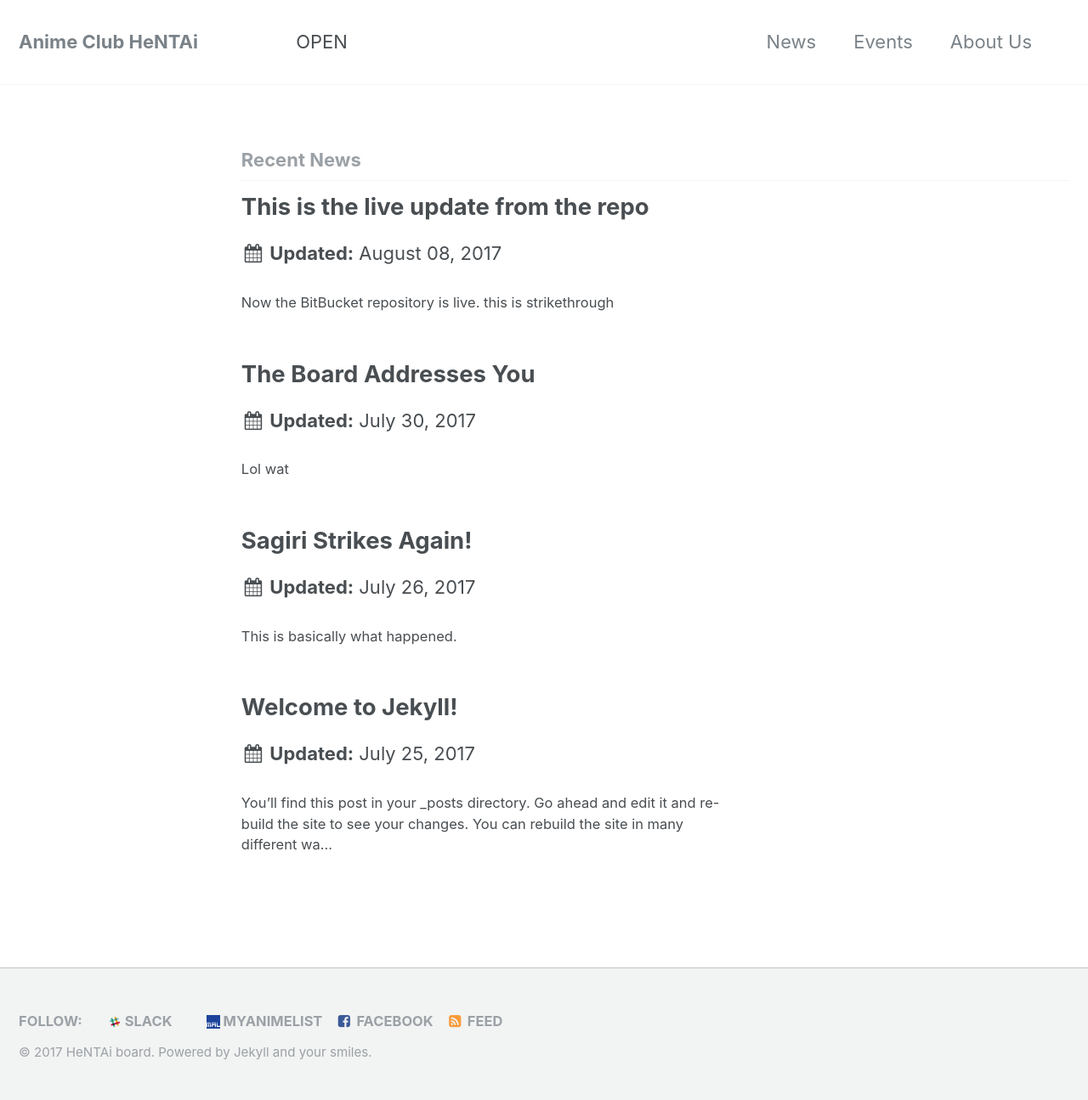
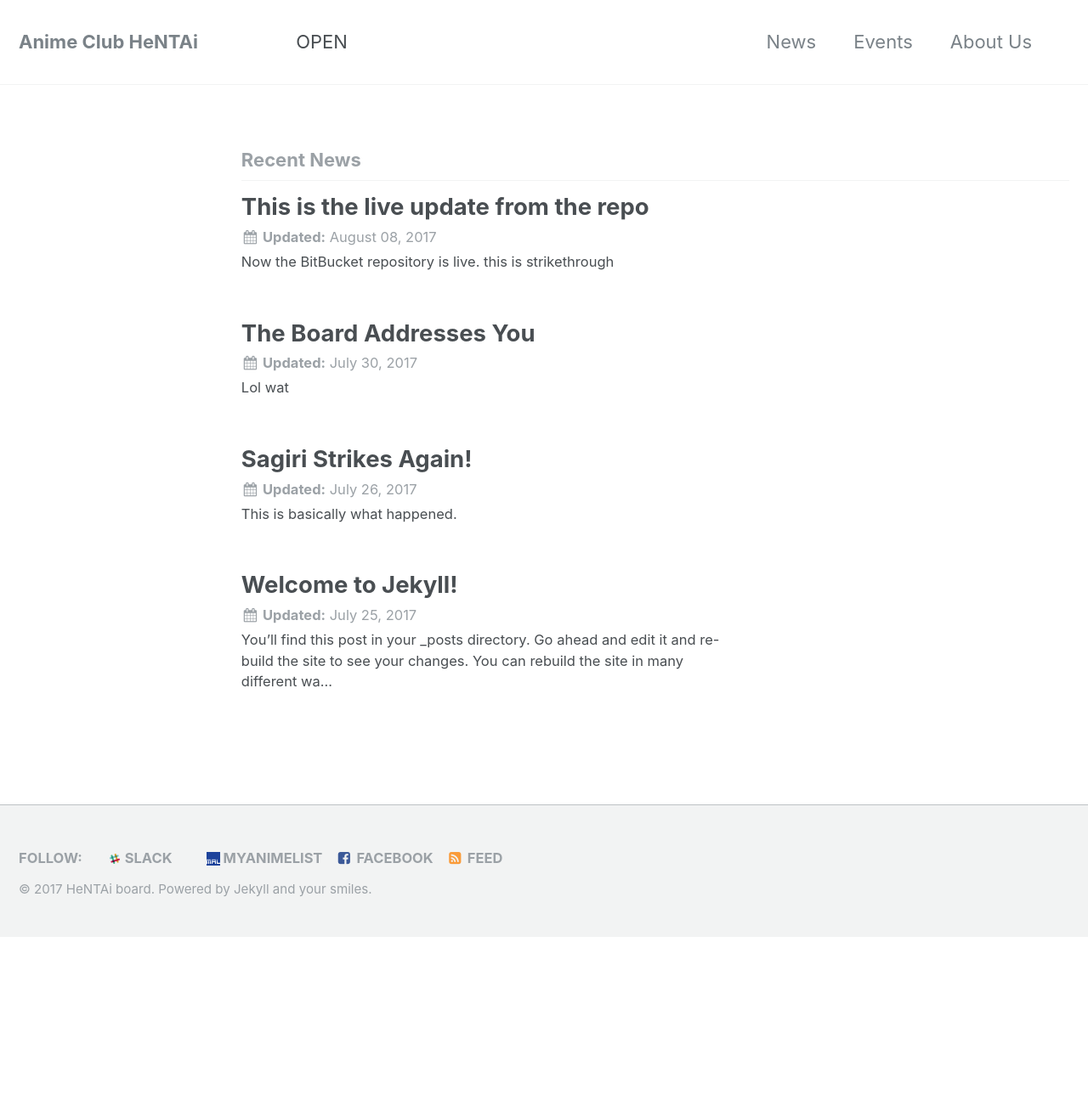
Before and after one commit to HNTA-Club/website, a Jekyll site: the page built from news/index.html, in a window 1280 px wide. Shown: the whole page at 85% size. Built offline with Jekyll 4.4.1, drawn with Linux system fonts in a browser that asks for light colours; the list of posts is cut into pages by our own code; after the commit the page ends 1103 px from its top, so only the background shows below that.

Commit message:
Make the date style in news listing a bit less obtrusive

```diff
--- a/_includes/archive-single.html
+++ b/_includes/archive-single.html
@@ -31,9 +31,9 @@
       {% endif %}
     </h2>
 	{% if post.last_modified_at %}
-          <p class="page__date"><strong><i class="fa fa-fw fa-calendar" aria-hidden="true"></i> {{ site.data.ui-text[site.locale].date_label | default: "Updated:" }}</strong> <time datetime="{{ post.last_modified_at | date: "%Y-%m-%d" }}">{{ post.last_modified_at | date: "%B %d, %Y" }}</time></p>
+          <p class="page__meta"><strong><i class="fa fa-fw fa-calendar" aria-hidden="true"></i> {{ site.data.ui-text[site.locale].date_label | default: "Updated:" }}</strong> <time datetime="{{ post.last_modified_at | date: "%Y-%m-%d" }}">{{ post.last_modified_at | date: "%B %d, %Y" }}</time></p>
     {% elsif post.date %}
-          <p class="page__date"><strong><i class="fa fa-fw fa-calendar" aria-hidden="true"></i> {{ site.data.ui-text[site.locale].date_label | default: "Updated:" }}</strong> <time datetime="{{ post.date | date_to_xmlschema }}">{{ post.date | date: "%B %d, %Y" }}</time></p>
+          <p class="page__meta"><strong><i class="fa fa-fw fa-calendar" aria-hidden="true"></i> {{ site.data.ui-text[site.locale].date_label | default: "Updated:" }}</strong> <time datetime="{{ post.date | date_to_xmlschema }}">{{ post.date | date: "%B %d, %Y" }}</time></p>
 	{% endif %}
     {% if post.excerpt %}<p class="archive__item-excerpt" itemprop="description">{{ post.excerpt | markdownify | strip_html | truncate: 160 }}</p>{% endif %}
   </article>
```
